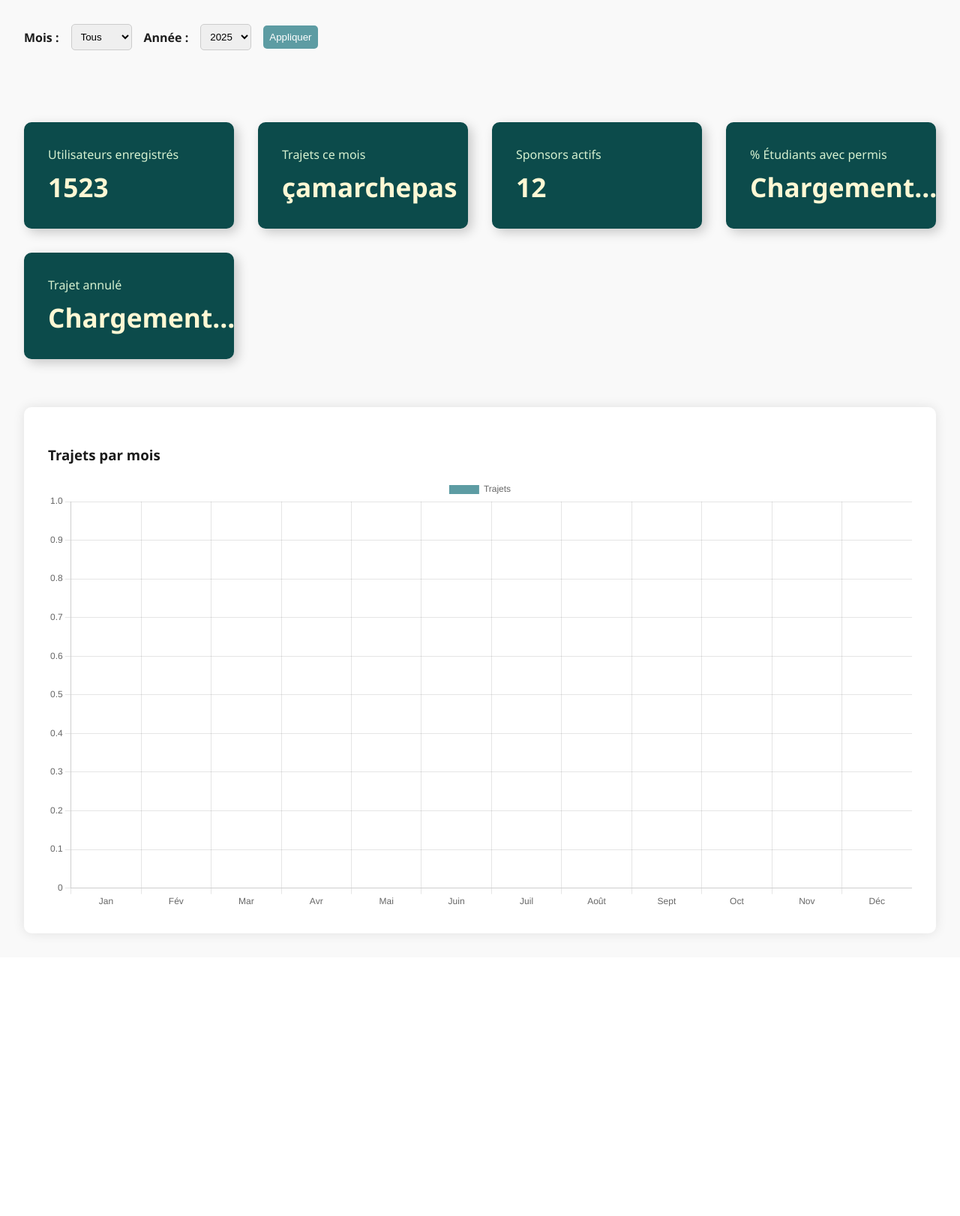
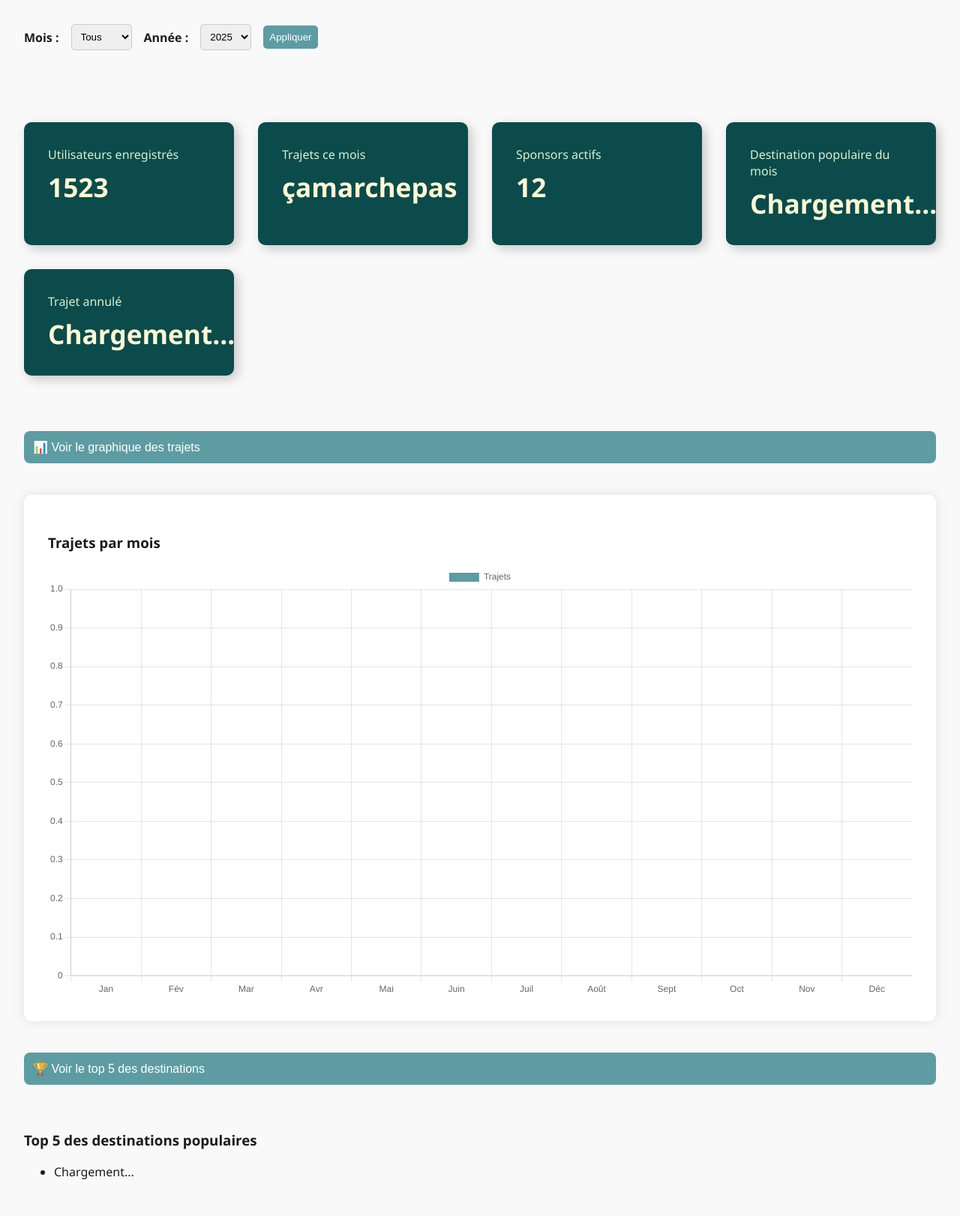
Before and after one commit to ballakeita/Projet-covoiturage, a PHP site: page /views/pages/Prod/dashboard.html in a window 1280 px wide. Shown: the part 107-1729 px from the top of the page at 75% size. Before the commit the page ends 1357 px from the top, so only its background shows below. Run offline with PHP 8.4, Linux system fonts and the light colour scheme.

Commit message:
Ajout d'option déroulante
on peut afficher ou non les graphs

```diff
--- a/views/pages/Prod/dashboard.css
+++ b/views/pages/Prod/dashboard.css
@@ -3,6 +3,25 @@
     display: grid;
     grid-template-columns: repeat(auto-fill, minmax(250px, 1fr));
     gap: 2rem;
+}
+
+.collapsible {
+    background-color: #5d9ca3;
+    color: white;
+    cursor: pointer;
+    padding: 12px;
+    width: 100%;
+    border: none;
+    text-align: left;
+    outline: none;
+    font-size: 16px;
+    border-radius: 8px;
+    margin: 10px 0;
+}
+
+.active,
+.collapsible:hover {
+    background-color: #49838b;
 }
 
 .stat-box {
--- a/views/pages/Prod/dashboard.html
+++ b/views/pages/Prod/dashboard.html
@@ -54,8 +54,8 @@
       <div class="stat-value" id="active-sponsors">12</div>
     </div>
     <div class="stat-box">
-      <div class="stat-title">% Étudiants avec permis</div>
-      <div class="stat-value" id="resultat-permis">Chargement...</div>
+      <div class="stat-title">Destination populaire du mois</div>
+      <div class="stat-value" id="destinationpop">Chargement...</div>
     </div>
     <div class="stat-box">
       <div class="stat-title">Trajet annulé</div>
@@ -63,23 +63,49 @@
     </div>
   </main>
 
-  <section class="charts-container">
+  <!--- <section class="charts-container">
     <div class="chart-card">
       <h3>Trajets par mois</h3>
       <canvas id="ridesPerMonthChart"></canvas>
     </div>
-  </section>
+  </section> -->
+
+  <section class="charts-container">
+    <button class="collapsible">📊 Voir le graphique des trajets</button>
+    <div class="content chart-card">
+      <h3>Trajets par mois</h3>
+      <canvas id="ridesPerMonthChart"></canvas>
+    </div>
+
+    <button class="collapsible">🏆 Voir le top 5 des destinations</button>
+    <div class="content top-dest-card">
+      <h3>Top 5 des destinations populaires</h3>
+      <ul id="top-destinations">
+        <li>Chargement...</li>
+      </ul>
+    </div>
 
     <script>
+      // Repliables
+      document.querySelectorAll(".collapsible").forEach(button => {
+        button.addEventListener("click", function () {
+          this.classList.toggle("active");
+          const content = this.nextElementSibling;
+          content.style.display = content.style.display === "block" ? "none" : "block";
+        });
+      });
       let trajetsData = [];
       let annulationsData = [];
+      let topdestination = "";
 
       Promise.all([
         fetch('/Projet-covoiturage/src/controllers/statistique_controller.php?action=trajets_par_mois').then(res => res.json()), // verifier l'arbo
-      fetch('/Projet-covoiturage/src/controllers/statistique_controller.php?action=annulations_par_mois').then(res => res.json()) // verifier l'arbo
-    ]).then(([trajets, annuls]) => {
+        fetch('/Projet-covoiturage/src/controllers/statistique_controller.php?action=annulations_par_mois').then(res => res.json()), // verifier l'arbo
+        fetch('/Projet-covoiturage/src/controllers/statistique_controller.php?action=villes_destination_populaires').then(res => res.json()), // verifier l'arbo
+      ]).then(([trajets, annuls, destination]) => {
         trajetsData = trajets;
         annulationsData = annuls;
+        destinationData = destination;
       });
       /*   const fakeData = [
            { mois: "2025-01", total: 100 },
@@ -148,6 +174,11 @@
         const valueAnnul = entryAnnul ? entryAnnul.total : 0;
         document.getElementById('monthly-annulations').textContent = valueAnnul;
 
+        const entryDestination = destinationData.find(e => selectedMonth && e.mois === selectedMonth);
+        const valueDestination = entryDestination ? entryDestination.total : 0;
+        document.getElementById('destinationpop').textContent = valueAnnul;
+
+
         const yearData = trajetsData.filter(e => e.mois.startsWith(year));
         const ridesByMonth = Array(12).fill(0);
         yearData.forEach(e => {
```
Lines whose indentation alone changed are shown as unchanged.
